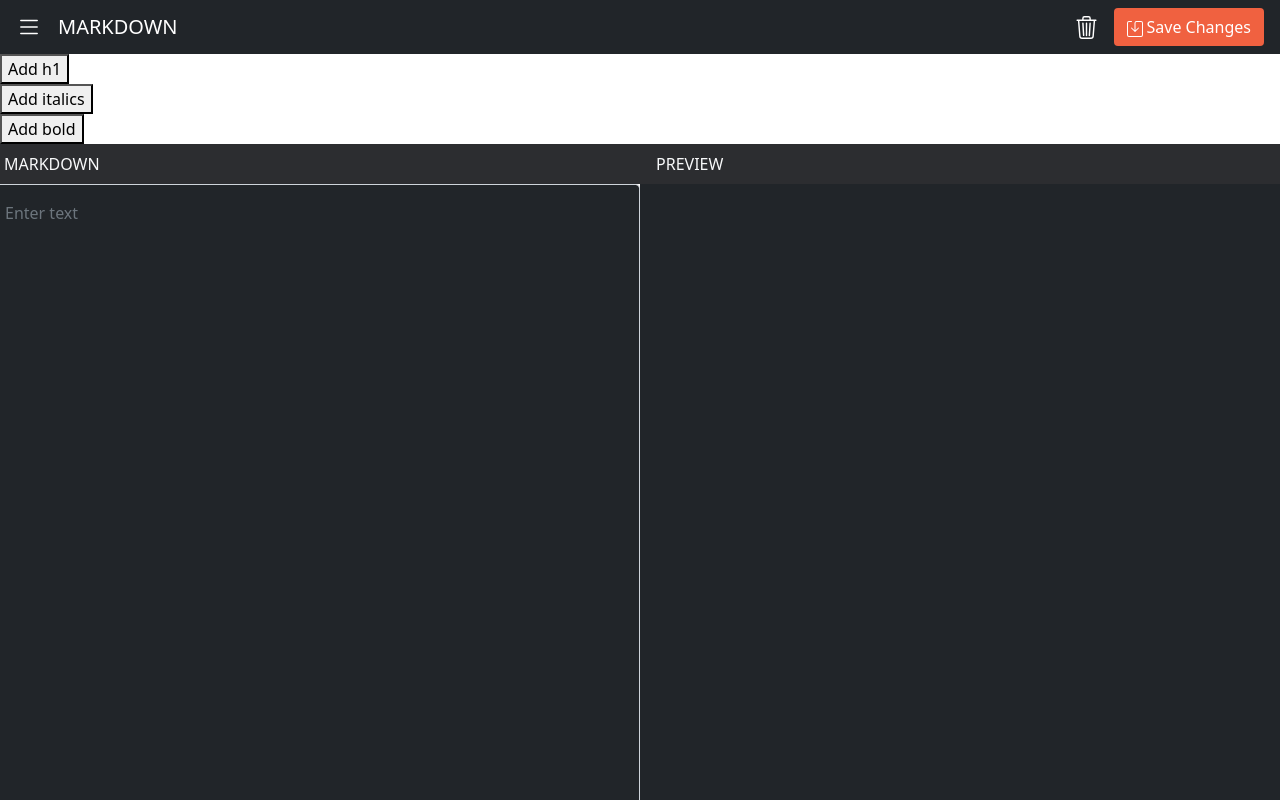
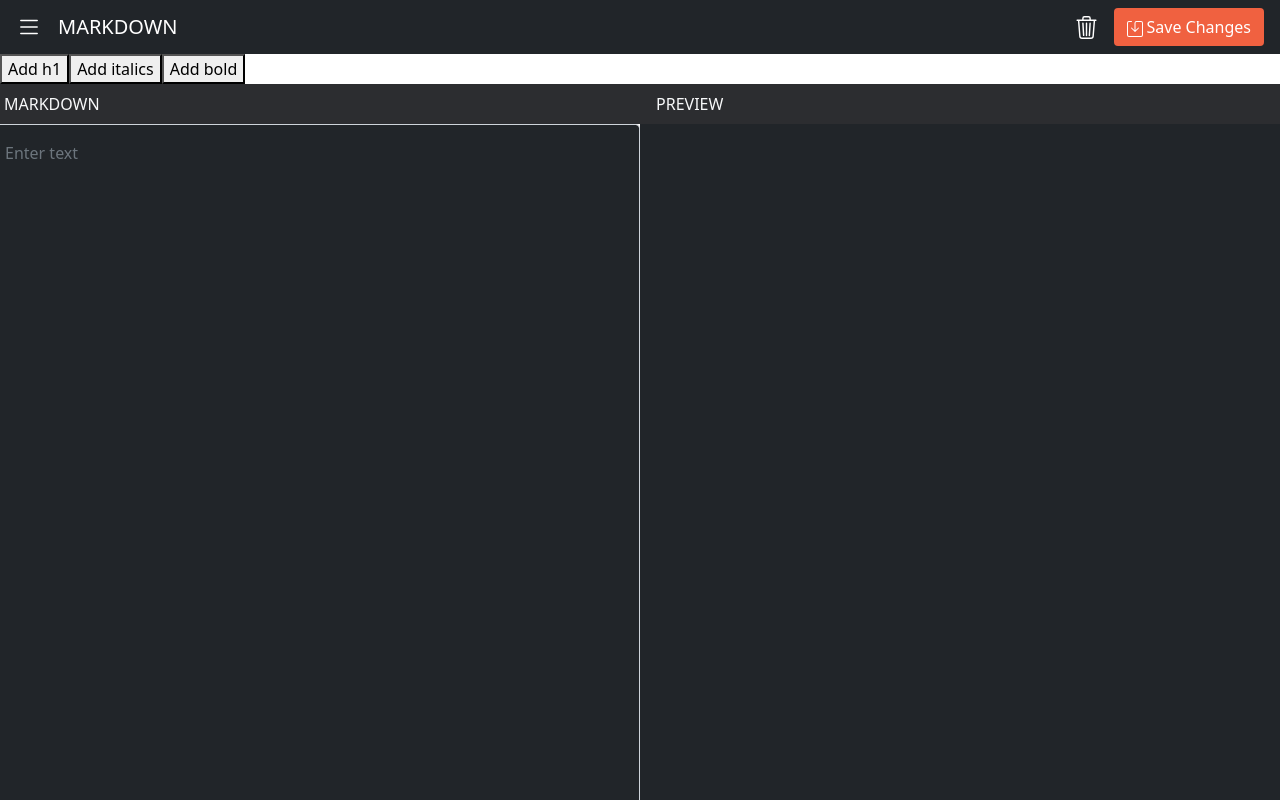
Before and after one commit to Zach-Trani/markdown-editor, a React (Create React App) app: page / in a window 1280 px wide. Shown: the top 800 px of the page. Built offline with nearby package versions, Linux system fonts and the light colour scheme.

Commit message:
feat: add and display state for markdown text

```diff
--- a/src/Components/AddButton/index.js
+++ b/src/Components/AddButton/index.js
@@ -1,7 +1,10 @@
-const AddButton = ({title, content}) => {
+const AddButton = ({title, content, handleClick}) => {
+
     return(
         <div>
-            <button>Add {title}</button>
+            <button
+            onClick={handleClick}
+            >Add {title}</button>
         </div>
     );
 };
--- a/src/Components/Markdown/index.js
+++ b/src/Components/Markdown/index.js
@@ -12,18 +12,24 @@ import { markDownSyntax } from "../../Data/markDownSyntax";
  */
 const Markdown = ({ onData }) => {
   const [input, setInput] = useState("");
+  const [markDownText, setMarkDownText] = useState("");
 
   const handleChange = (event) => {
     setInput(event.target.value);
     onData(event.target.value);
   };
 
+  const handleClick = (content) => {
+    setMarkDownText(content)
+    setInput(content)
+  };
+
   return (
     <>
-      <div>
+      <div className="d-flex">
         {markDownSyntax.map((el) => {
           return (
-            <AddButton key={el.id} title={el.title} content={el.content} />
+            <AddButton key={el.id} title={el.title} content={el.content} handleClick={() => handleClick(el.content)}/>
           );
         })}
       </div>
@@ -42,6 +48,7 @@ const Markdown = ({ onData }) => {
             placeholder="Enter text"
             rows="100"
             onChange={handleChange}
+            value={markDownText}
           ></textarea>
         </div>
         <div className="col-12 col-sm-6 p-0 bg-dark text-light">
```
